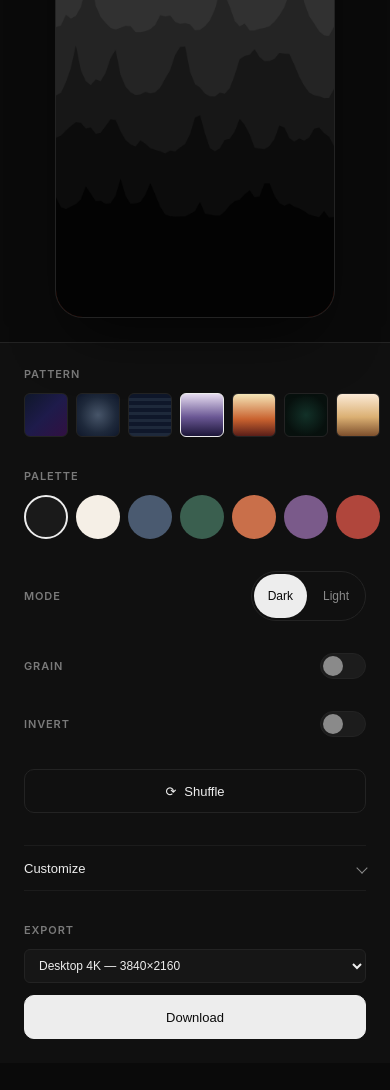
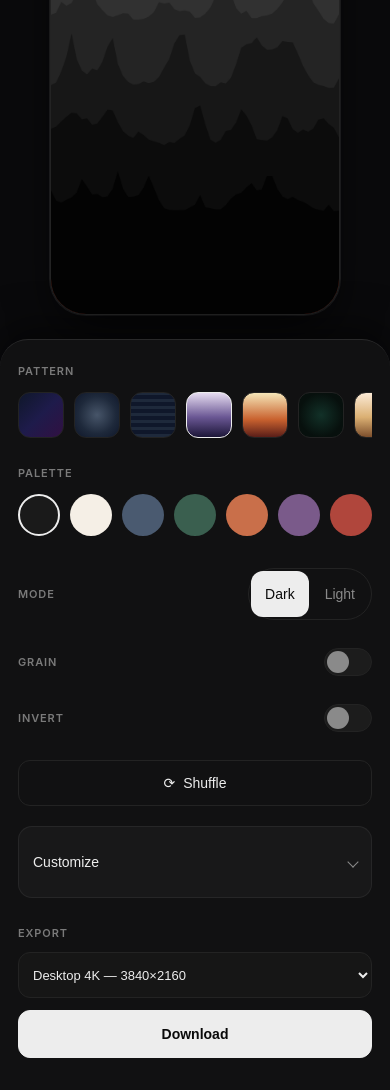
Before and after one commit to AaryanRaj007/WLPR, a website built with Vite: page index.html in a window 390 px wide. Shown: the part 412-1502 px from the top of the page. Before the commit the page ends 1475 px from the top, so only its background shows below. Built offline with nearby package versions, Linux system fonts and the light colour scheme.

Commit message:
Rename iPhone to Mobile and enhance mobile responsive UI layout

```diff
--- a/index.html
+++ b/index.html
@@ -28,7 +28,7 @@
           </figure>
 
           <figure class="frame frame-phone">
-            <figcaption>iPhone</figcaption>
+            <figcaption>Mobile</figcaption>
             <div class="canvas-wrap">
               <canvas id="preview-phone" width="360" height="780" role="img" aria-label="Phone wallpaper live preview"></canvas>
               <div class="overlay-clock overlay-clock-sm">
@@ -122,7 +122,7 @@
             <option value="3840x2160">Desktop 4K — 3840×2160</option>
             <option value="2560x1440">Desktop 2K — 2560×1440</option>
             <option value="1920x1080">Desktop 1080p — 1920×1080</option>
-            <option value="1290x2796">iPhone — 1290×2796</option>
+            <option value="1290x2796">Mobile — 1290×2796</option>
             <option value="match">Match my screen</option>
           </select>
           <button class="btn btn-download" id="download-btn">Download</button>
--- a/src/style.css
+++ b/src/style.css
@@ -474,70 +474,170 @@ input[type="range"]::-webkit-slider-thumb {
 @media (max-width: 860px) {
   html, body {
     height: auto;
+    background: #0a0a0c;
   }
 
   #app {
-    display: block;
+    display: flex;
+    flex-direction: column;
     height: auto;
     min-height: 100vh;
   }
 
   .stage {
     min-height: auto;
-    padding: var(--space-4) var(--space-3) var(--space-3);
-    gap: var(--space-3);
+    padding: 16px 16px 24px;
+    gap: 16px;
     overflow: visible;
+    align-items: center;
   }
 
   .brand {
     position: static;
-    display: block;
-    margin-bottom: var(--space-2);
+    display: flex;
+    align-items: center;
+    justify-content: center;
+    gap: 10px;
+    margin-bottom: 8px;
+  }
+
+  .brand-icon {
+    width: 26px;
+    height: 26px;
+  }
+
+  .brand-mark {
+    font-size: 16px;
+    letter-spacing: 0.1em;
   }
 
   .previews {
     flex-direction: column;
+    align-items: center;
+    gap: 20px;
+    width: 100%;
   }
 
   .frame-desktop {
     display: none;
   }
 
+  .frame-phone {
+    width: 100%;
+    display: flex;
+    flex-direction: column;
+    align-items: center;
+  }
+
+  .frame-phone figcaption {
+    font-size: 12px;
+    font-weight: 600;
+    letter-spacing: 0.05em;
+    color: var(--text-faint);
+    margin-bottom: 6px;
+  }
+
   .frame-phone .canvas-wrap {
-    width: min(72vw, 300px);
+    width: min(78vw, 290px);
     height: auto;
     aspect-ratio: 175 / 379;
+    border-radius: 36px;
+    box-shadow: 0 20px 50px -10px rgba(0, 0, 0, 0.7), 0 0 0 1px rgba(255, 255, 255, 0.1);
   }
 
   .panel {
     border-left: none;
-    border-top: 1px solid var(--border);
-    padding: var(--space-3);
+    border-top: 1px solid rgba(255, 255, 255, 0.1);
+    background: rgba(18, 18, 20, 0.95);
+    backdrop-filter: blur(24px);
+    -webkit-backdrop-filter: blur(24px);
+    border-radius: 28px 28px 0 0;
+    padding: 24px 18px 32px;
+    gap: 20px;
     overflow-y: visible;
+    box-shadow: 0 -10px 40px rgba(0, 0, 0, 0.5);
   }
 
-  .palette-swatch,
+  .pattern-grid,
+  .palette-grid {
+    display: flex;
+    flex-wrap: nowrap;
+    overflow-x: auto;
+    scroll-snap-type: x mandatory;
+    -webkit-overflow-scrolling: touch;
+    padding: 4px 2px 8px;
+    gap: 10px;
+  }
+
+  .pattern-grid::-webkit-scrollbar,
+  .palette-grid::-webkit-scrollbar {
+    display: none;
+  }
+
   .pattern-swatch {
-    min-height: 44px;
+    flex: 0 0 46px;
+    height: 46px;
+    scroll-snap-align: start;
+    border-radius: 12px;
+  }
+
+  .palette-swatch {
+    flex: 0 0 42px;
+    height: 42px;
+    scroll-snap-align: start;
+    border-radius: 50%;
+  }
+
+  .panel-group {
+    gap: 10px;
+  }
+
+  .panel-row {
+    padding: 4px 0;
   }
 
   .switch {
-    width: 46px;
-    height: 26px;
+    width: 48px;
+    height: 28px;
   }
 
   .switch-thumb {
-    width: 20px;
-    height: 20px;
+    width: 22px;
+    height: 22px;
+  }
+
+  .customize {
+    background: rgba(255, 255, 255, 0.03);
+    border-radius: 14px;
+    padding: 12px 14px;
+    border: 1px solid rgba(255, 255, 255, 0.06);
   }
 
   .customize-toggle,
   .segment,
   .btn {
-    min-height: 44px;
+    min-height: 46px;
+    border-radius: 12px;
+    font-size: 14px;
+  }
+
+  .btn-shuffle {
+    margin-top: 4px;
   }
 
   .export-group {
-    margin-top: 0;
+    margin-top: 8px;
+    gap: 12px;
+  }
+
+  .select {
+    height: 46px;
+    font-size: 13px;
+    border-radius: 12px;
+  }
+
+  .btn-download {
+    height: 48px;
+    font-weight: 700;
   }
 }
```
